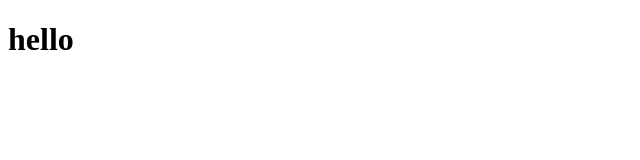
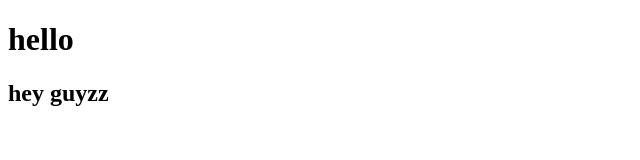
Before and after one commit to ami-inn/test-repositery, a plain HTML site: page index.html in a window 1280 px wide. Shown: the whole page, without its empty margins (0-640 px from the left). Drawn offline with Linux system fonts and the light colour scheme.

Commit message:
add some texts

```diff
--- a/index.html
+++ b/index.html
@@ -9,5 +9,6 @@
 <body>
 
     <h1>hello</h1>
+    <h2>hey guyzz</h2>
 </body>
 </html>
```
